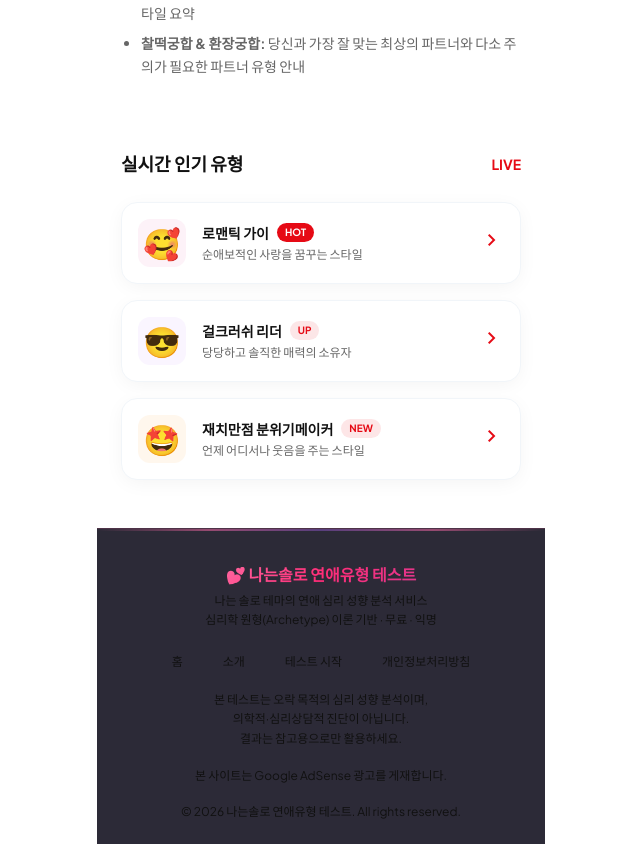
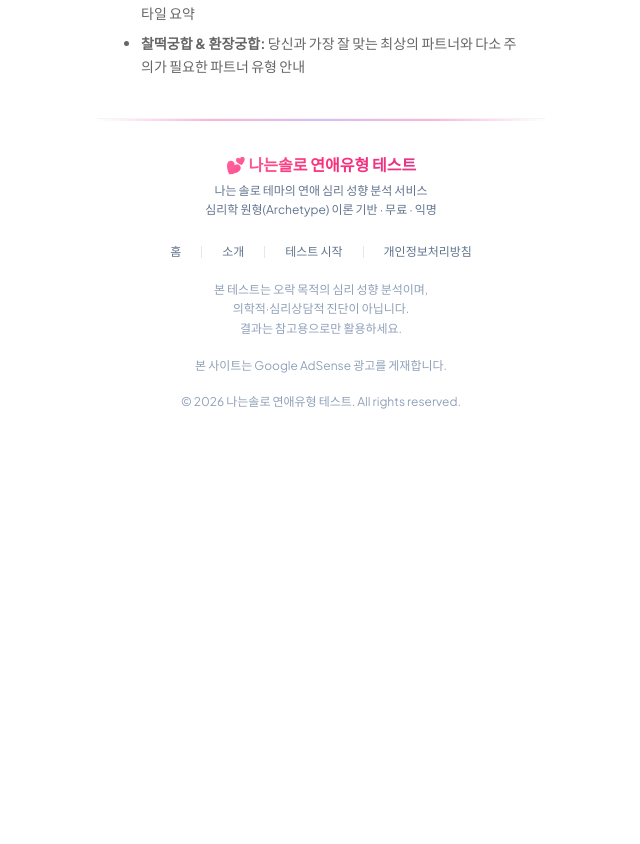
Before and after one commit to leedaekeun/iamsolo_test, a React (Vite) app: page / in a window 1280 px wide. Shown: the part 1062-1906 px from the top of the page, without its empty margins (319-959 px from the left). After the commit the page ends 1496 px from the top, so only its background shows below. Built offline with nearby package versions, Linux system fonts and the light colour scheme.

Commit message:
Fix: Remove popular types and update Footer styling

```diff
--- a/src/components/Footer.tsx
+++ b/src/components/Footer.tsx
@@ -2,14 +2,7 @@ import { Link } from 'react-router-dom';
 
 export default function Footer() {
     return (
-        <footer
-            className="relative z-10 mt-auto"
-            style={{
-                background: 'rgba(8, 5, 20, 0.85)',
-                borderTop: '1px solid rgba(255,100,160,0.16)',
-                backdropFilter: 'blur(20px)',
-            }}
-        >
+        <footer className="relative z-10 mt-auto bg-white border-t border-slate-100">
             {/* 상단 구분선 장식 — 미스틱 오로라 */}
             <div style={{
                 height: '2px',
@@ -28,7 +21,7 @@ export default function Footer() {
                     }}>
                         💕 나는솔로 연애유형 테스트
                     </p>
-                    <p className="text-xs leading-relaxed" style={{ color: 'var(--text-muted)' }}>
+                    <p className="text-xs leading-relaxed text-slate-500">
                         나는 솔로 테마의 연애 심리 성향 분석 서비스<br />
                         심리학 원형(Archetype) 이론 기반 · 무료 · 익명
                     </p>
@@ -36,42 +29,38 @@ export default function Footer() {
 
                 {/* 네비게이션 링크 */}
                 <nav className="flex items-center justify-center flex-wrap gap-x-5 gap-y-2 mb-5" aria-label="푸터 네비게이션">
-                    <Link to="/" className="text-xs font-medium transition-colors"
-                        style={{ color: 'var(--text-muted)' }}>
+                    <Link to="/" className="text-xs font-medium text-slate-500 hover:text-deep-black transition-colors">
                         홈
                     </Link>
-                    <span className="stat-divider" aria-hidden="true" />
-                    <Link to="/about" className="text-xs font-medium transition-colors"
-                        style={{ color: 'var(--text-muted)' }}>
+                    <span className="w-px h-3 bg-slate-200" aria-hidden="true" />
+                    <Link to="/about" className="text-xs font-medium text-slate-500 hover:text-deep-black transition-colors">
                         소개
                     </Link>
-                    <span className="stat-divider" aria-hidden="true" />
-                    <Link to="/test" className="text-xs font-medium transition-colors"
-                        style={{ color: 'var(--text-muted)' }}>
+                    <span className="w-px h-3 bg-slate-200" aria-hidden="true" />
+                    <Link to="/test" className="text-xs font-medium text-slate-500 hover:text-deep-black transition-colors">
                         테스트 시작
                     </Link>
-                    <span className="stat-divider" aria-hidden="true" />
-                    <Link to="/privacy" className="text-xs font-medium transition-colors"
-                        style={{ color: 'var(--text-muted)' }}>
+                    <span className="w-px h-3 bg-slate-200" aria-hidden="true" />
+                    <Link to="/privacy" className="text-xs font-medium text-slate-500 hover:text-deep-black transition-colors">
                         개인정보처리방침
                     </Link>
                 </nav>
 
                 {/* 면책 조항 */}
-                <p className="text-center text-xs leading-relaxed mb-5 mx-auto"
-                    style={{ color: 'var(--text-dim)', maxWidth: '320px' }}>
+                <p className="text-center text-xs leading-relaxed mb-5 mx-auto text-slate-400"
+                    style={{ maxWidth: '320px' }}>
                     본 테스트는 오락 목적의 심리 성향 분석이며,<br />
                     의학적·심리상담적 진단이 아닙니다.<br />
                     결과는 참고용으로만 활용하세요.
                 </p>
 
                 {/* 광고 안내 */}
-                <p className="text-center text-xs mb-5" style={{ color: 'var(--text-dim)' }}>
+                <p className="text-center text-xs mb-5 text-slate-400">
                     본 사이트는 Google AdSense 광고를 게재합니다.
                 </p>
 
                 {/* 저작권 */}
-                <p className="text-center text-xs" style={{ color: 'var(--text-dim)' }}>
+                <p className="text-center text-xs text-slate-400">
                     © {new Date().getFullYear()} 나는솔로 연애유형 테스트. All rights reserved.
                 </p>
             </div>
--- a/src/pages/Home.tsx
+++ b/src/pages/Home.tsx
@@ -65,68 +65,7 @@ export default function Home() {
                 </div>
             </div>
 
-            {/* Real-time Popular Types */}
-            <div className="mt-8 px-6 pb-12 animate-slide-up delay-400">
-                <div className="flex items-center justify-between mb-6">
-                    <h3 className="text-deep-black text-lg font-bold">실시간 인기 유형</h3>
-                    <span className="text-primary text-sm font-bold">LIVE</span>
-                </div>
 
-                <div className="flex flex-col gap-4">
-                    {/* Card 1 */}
-                    <div className="flex items-center p-4 bg-white border border-slate-100 rounded-2xl shadow-soft hover:shadow-lg transition-shadow cursor-default">
-                        <div className="size-12 rounded-xl bg-pink-50 text-3xl mr-4 flex items-center justify-center overflow-hidden">
-                            🥰
-                        </div>
-                        <div className="flex-1">
-                            <div className="flex items-center gap-2 mb-1">
-                                <h4 className="text-deep-black font-bold text-sm">로맨틱 가이</h4>
-                                <span className="px-2 py-0.5 bg-primary text-[10px] text-white font-bold rounded-full">HOT</span>
-                            </div>
-                            <p className="text-neutral-gray text-xs">순애보적인 사랑을 꿈꾸는 스타일</p>
-                        </div>
-                        <div className="text-primary">
-                            <span className="material-symbols-outlined">chevron_right</span>
-                        </div>
-                    </div>
-
-                    {/* Card 2 */}
-                    <div className="flex items-center p-4 bg-white border border-slate-100 rounded-2xl shadow-soft hover:shadow-lg transition-shadow cursor-default">
-                        <div className="size-12 rounded-xl bg-purple-50 text-3xl mr-4 flex items-center justify-center overflow-hidden">
-                            😎
-                        </div>
-                        <div className="flex-1">
-                            <div className="flex items-center gap-2 mb-1">
-                                <h4 className="text-deep-black font-bold text-sm">걸크러쉬 리더</h4>
-                                <span className="px-2 py-0.5 bg-primary/10 text-primary text-[10px] font-bold rounded-full">UP</span>
-                            </div>
-                            <p className="text-neutral-gray text-xs">당당하고 솔직한 매력의 소유자</p>
-                        </div>
-                        <div className="text-primary">
-                            <span className="material-symbols-outlined">chevron_right</span>
-                        </div>
-                    </div>
-
-                    {/* Card 3 */}
-                    <div className="flex items-center p-4 bg-white border border-slate-100 rounded-2xl shadow-soft hover:shadow-lg transition-shadow cursor-default">
-                        <div className="size-12 rounded-xl bg-orange-50 text-3xl mr-4 flex items-center justify-center overflow-hidden">
-                            🤩
-                        </div>
-                        <div className="flex-1">
-                            <div className="flex items-center gap-2 mb-1">
-                                <h4 className="text-deep-black font-bold text-sm">재치만점 분위기메이커</h4>
-                                <span className="px-2 py-0.5 bg-primary/10 text-primary text-[10px] font-bold rounded-full">NEW</span>
-                            </div>
-                            <p className="text-neutral-gray text-xs">언제 어디서나 웃음을 주는 스타일</p>
-                        </div>
-                        <div className="text-primary">
-                            <span className="material-symbols-outlined">chevron_right</span>
-                        </div>
-                    </div>
-                </div>
-            </div>
-
-            <div className="flex-1"></div>
             <Footer />
         </div>
     );
```
Also changed, not shown: 5 other files (tests, documents, lock files or other folders).
